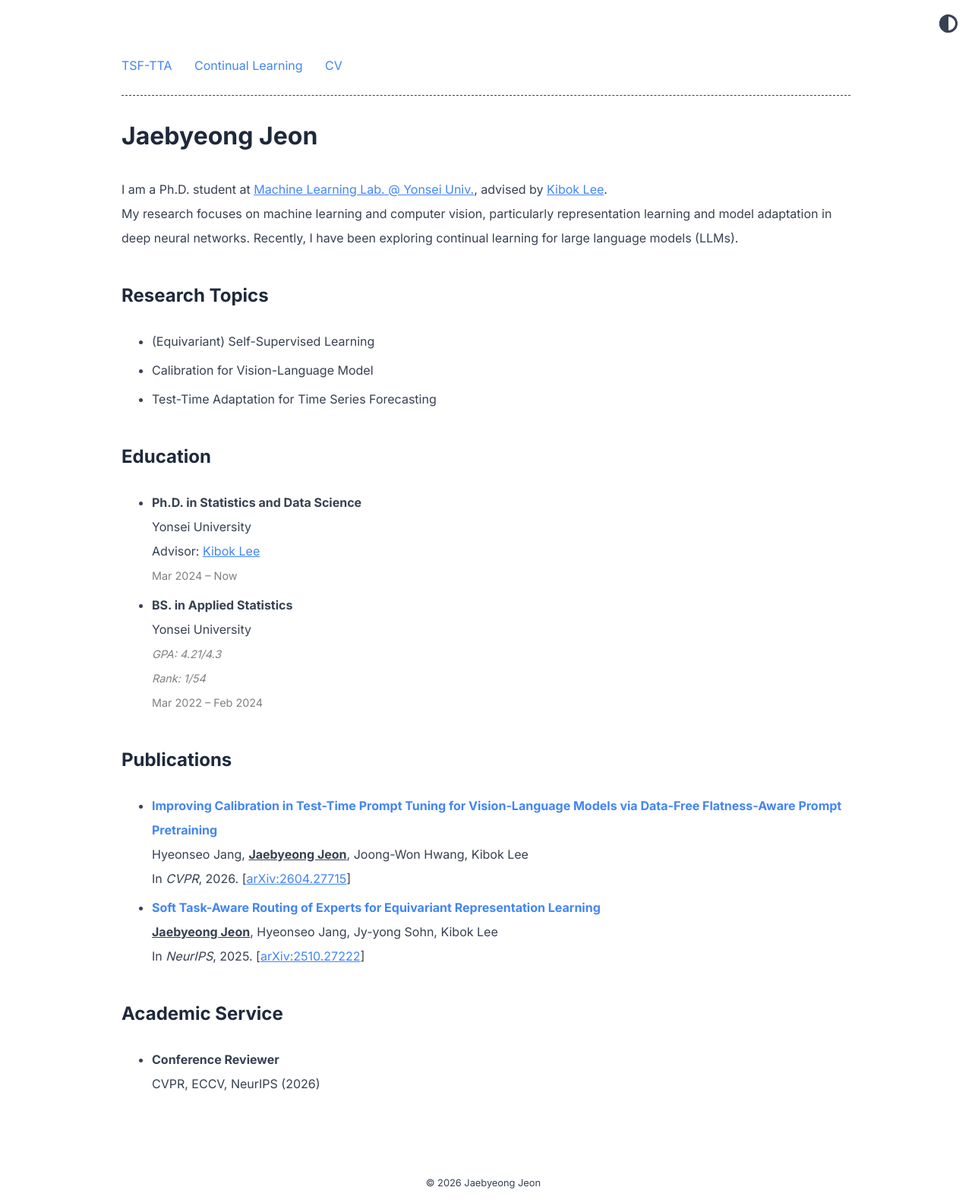
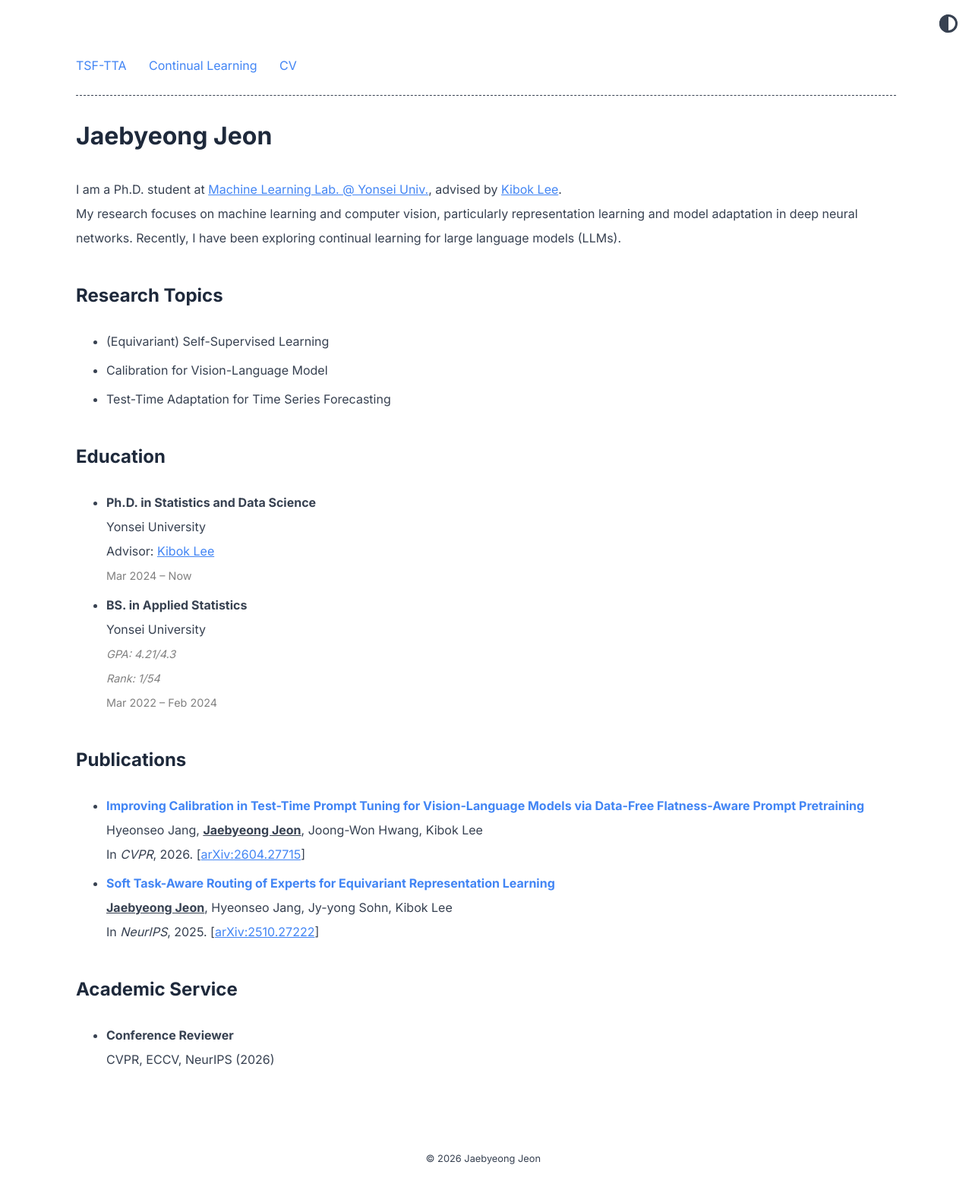
Before and after one commit to jaebyeong98/jaebyeong98.github.io, a Jekyll site: the page built from index.md, in a window 1280 px wide. Shown: the whole page at 76% size. Built offline with Jekyll 4.4.1, drawn with Linux system fonts in a browser that asks for light colours; after the commit the page ends 1551 px from its top, so only the background shows below that.

Commit message:
revise the layouts

```diff
--- a/_sass/moonwalk.scss
+++ b/_sass/moonwalk.scss
@@ -38,7 +38,7 @@ li { margin: 0.4em 0; }
 }
 
 .w.home-width {
-  max-width: 960px;
+  max-width: 1080px;
 }
 
 table, th, td {
```
